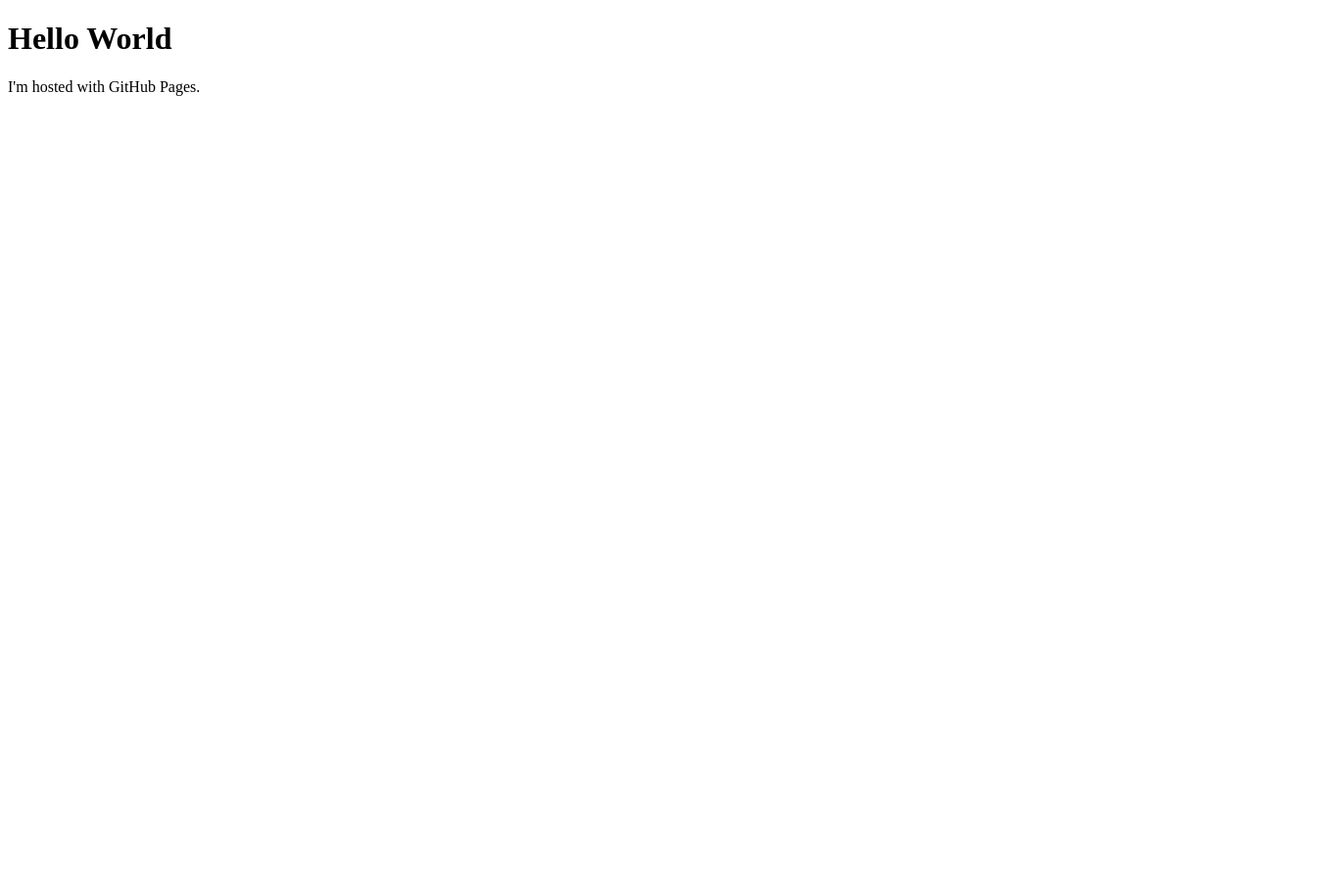
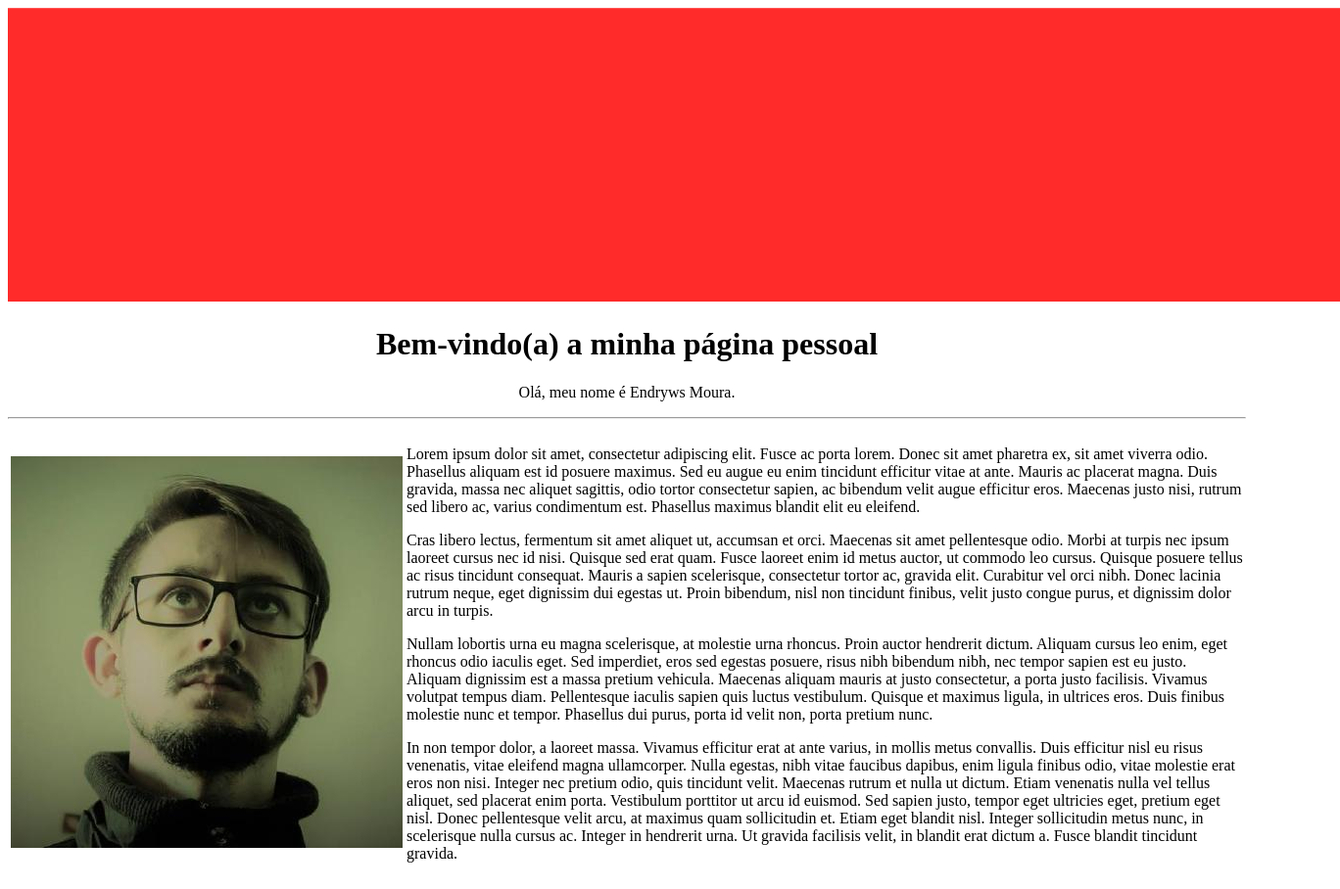
Before and after one commit to Endryws/endryws.github.io, a plain HTML site: page index.html in a window 1280 px wide. Shown: the whole page at 98% size, 1368 px wide, since content can reach past the window. Before the commit the page ends 800 px from the top, so only its background shows below. Drawn offline with Linux system fonts and the light colour scheme.

Commit message:
Revert "new changes"
This reverts commit e1014ce4f7d3448518c110821a9aabc4e73f7379.

```diff
--- a/index.html
+++ b/index.html
@@ -1,7 +1,47 @@
-<!DOCTYPE html>
+<!doctype html>
 <html>
+<header>
+<center>
+<img src="imagens/header.png" width=1360 height=300>
+</center>
+</header>
+
 <body>
-<h1>Hello World</h1>
-<p>I'm hosted with GitHub Pages.</p>
-</body>
+
+	<h1 style="text-align:center;">Bem-vindo(a) a minha página pessoal</h1>
+
+	<p style="text-align:center;">Olá, meu nome é Endryws Moura.</p>
+	<hr>
+	    <table>
+		   <tr>
+			<td><img src="imagens/perfil.jpg" width=400 height=400></td>
+
+
+		   <td>
+			<p>Lorem ipsum dolor sit amet, consectetur adipiscing elit. Fusce ac porta lorem. Donec sit amet pharetra ex, sit amet viverra odio.
+			   Phasellus aliquam est id posuere maximus. Sed eu augue eu enim tincidunt efficitur vitae at ante. Mauris ac placerat magna. Duis
+                           gravida, massa nec aliquet sagittis, odio tortor consectetur sapien, ac bibendum velit augue efficitur eros. Maecenas justo nisi,
+                           rutrum sed libero ac, varius condimentum est. Phasellus maximus blandit elit eu eleifend.
+                       </p>
+                       <p>Cras libero lectus, fermentum sit amet aliquet ut, accumsan et orci. Maecenas sit amet pellentesque odio. Morbi at turpis nec ipsum
+                          laoreet cursus nec id nisi. Quisque sed erat quam. Fusce laoreet enim id metus auctor, ut commodo leo cursus. Quisque posuere
+                          tellus ac risus tincidunt consequat. Mauris a sapien scelerisque, consectetur tortor ac, gravida elit. Curabitur vel orci nibh.
+                          Donec lacinia rutrum neque, eget dignissim dui egestas ut. Proin bibendum, nisl non tincidunt finibus, velit justo congue purus,
+                          et dignissim dolor arcu in turpis.
+                      </p>
+                      <p>Nullam lobortis urna eu magna scelerisque, at molestie urna rhoncus. Proin auctor hendrerit dictum. Aliquam cursus leo enim, eget
+                         rhoncus odio iaculis eget. Sed imperdiet, eros sed egestas posuere, risus nibh bibendum nibh, nec tempor sapien est eu justo.
+                         Aliquam dignissim est a massa pretium vehicula. Maecenas aliquam mauris at justo consectetur, a porta justo facilisis. Vivamus
+                         volutpat tempus diam. Pellentesque iaculis sapien quis luctus vestibulum. Quisque et maximus ligula, in ultrices eros. Duis finibus molestie nunc et tempor. Phasellus dui purus, porta id velit non, porta pretium nunc.
+</p>
+<p>
+In non tempor dolor, a laoreet massa. Vivamus efficitur erat at ante varius, in mollis metus convallis. Duis efficitur nisl eu risus venenatis, vitae eleifend magna ullamcorper. Nulla egestas, nibh vitae faucibus dapibus, enim ligula finibus odio, vitae molestie erat eros non nisi. Integer nec pretium odio, quis tincidunt velit. Maecenas rutrum et nulla ut dictum. Etiam venenatis nulla vel tellus aliquet, sed placerat enim porta. Vestibulum porttitor ut arcu id euismod. Sed sapien justo, tempor eget ultricies eget, pretium eget nisl. Donec pellentesque velit arcu, at maximus quam sollicitudin et. Etiam eget blandit nisl. Integer sollicitudin metus nunc, in scelerisque nulla cursus ac. Integer in hendrerit urna. Ut gravida facilisis velit, in blandit erat dictum a. Fusce blandit tincidunt gravida.
+</p>
+
+		  </td>
+		  </tr>
+            </table>
+
+
+<body>
 </html>
```
